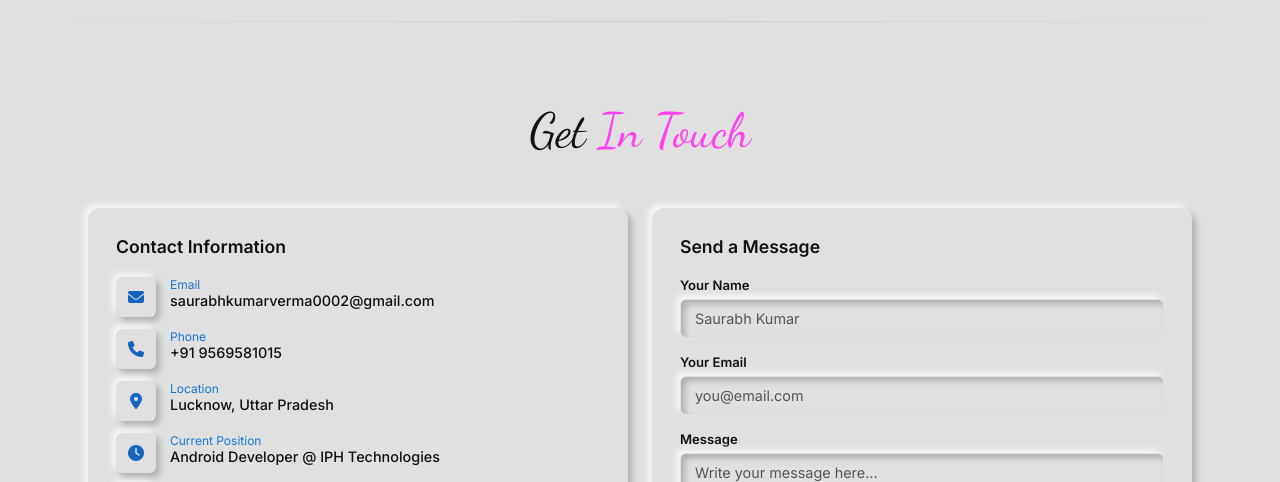
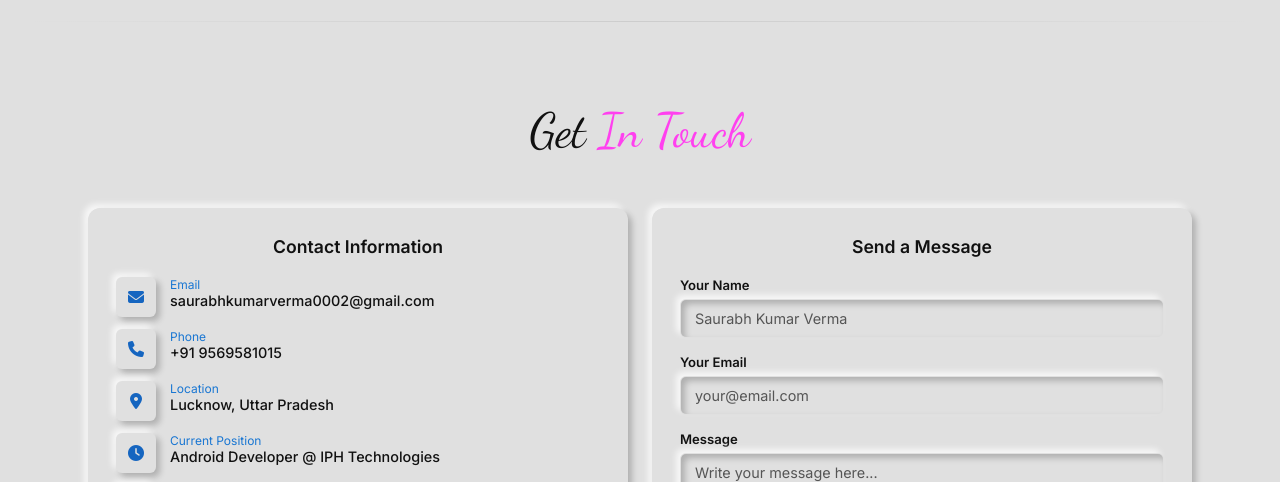
Before and after one commit to saurabh-verma2/Portfolio, a plain HTML site: page index.html in a window 1280 px wide. Shown: the part 4282-4764 px from the top of the page. Drawn offline with Linux system fonts and the light colour scheme; a script that the page names is missing.

Commit message:
made the Send Message center vertically

```diff
--- a/index.html
+++ b/index.html
@@ -281,12 +281,12 @@
                     <form id="contact-form" novalidate>
                         <div class="form-group">
                             <label for="f-name">Your Name</label>
-                            <input class="form-input" id="f-name" type="text" placeholder="Saurabh Kumar" required />
+                            <input class="form-input" id="f-name" type="text" placeholder="Saurabh Kumar Verma" required />
                             <div class="form-error" id="err-name">Please enter your name</div>
                         </div>
                         <div class="form-group">
                             <label for="f-email">Your Email</label>
-                            <input class="form-input" id="f-email" type="email" placeholder="you@email.com" required />
+                            <input class="form-input" id="f-email" type="email" placeholder="your@email.com" required />
                             <div class="form-error" id="err-email">Please enter a valid email</div>
                         </div>
                         <div class="form-group">
--- a/style.css
+++ b/style.css
@@ -2679,6 +2679,14 @@ section {
   font-weight: 500;
 }
 
+.contact-info-card h3,
+.contact-form-card h3 {
+    font-size: 1.1rem;
+    font-weight: 700;
+    margin-bottom: 20px;
+    text-align: center;
+}
+
 /* ─── Form ─── */
 .form-group {
   margin-bottom: 16px;
```
